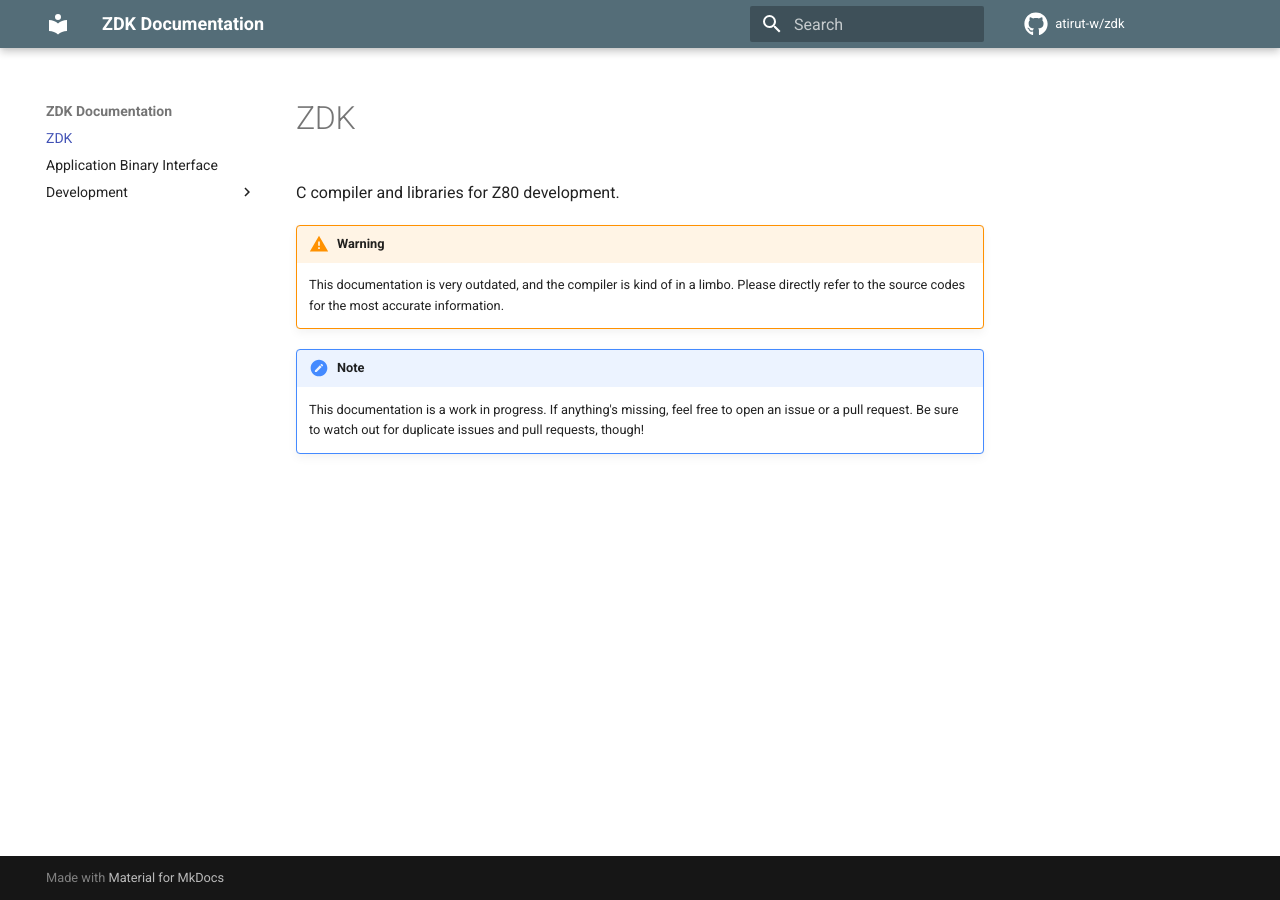
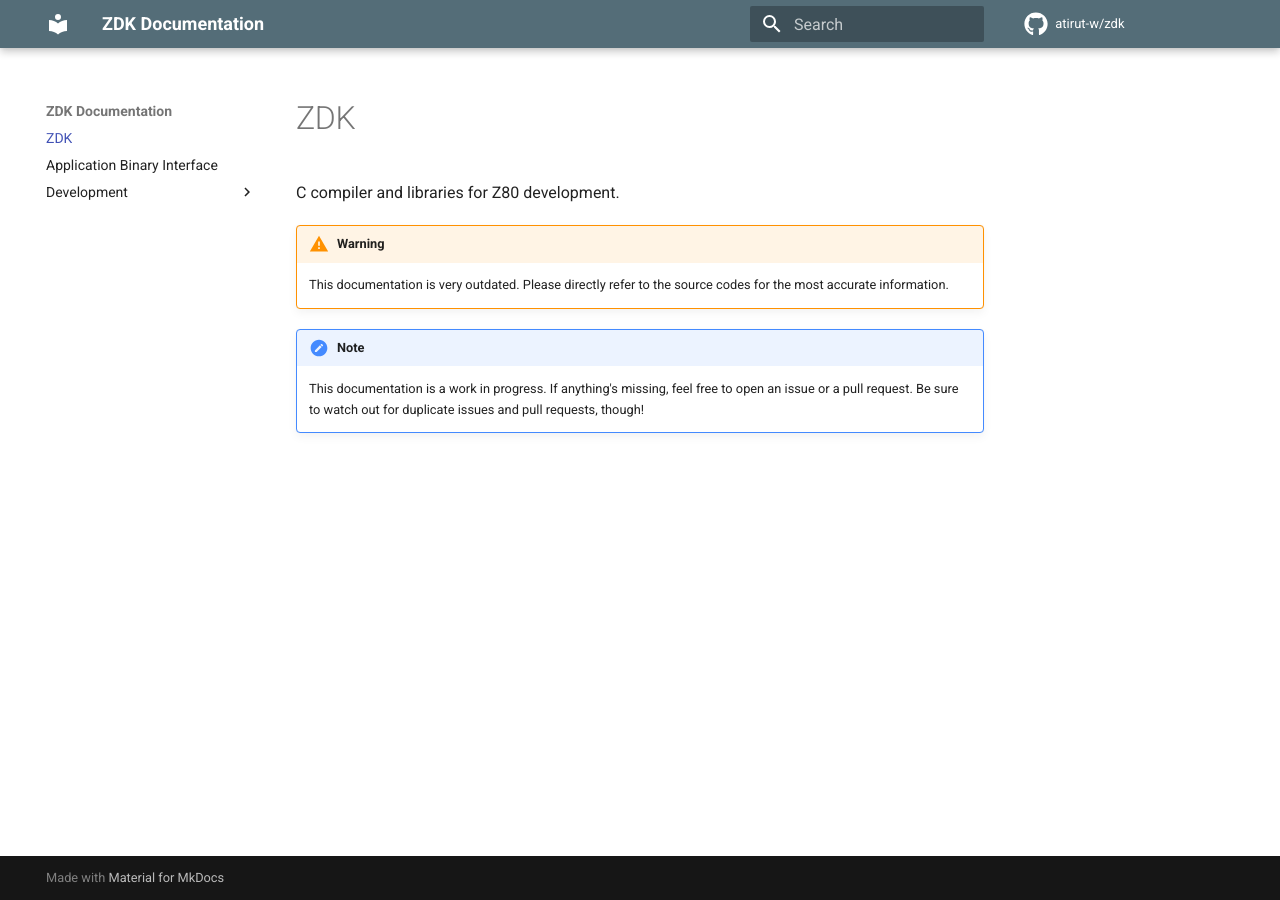
Before and after one commit to atirut-w/zdk, an MkDocs documentation site: the page built from docs/index.md, in a window 1280 px wide. Built offline with MkDocs 1.6.1 and Material for MkDocs 9.7.7, drawn with Linux system fonts in a browser that asks for light colours; comment, search, counter and statistics services are not loaded.

Commit message:
Remove limbo state warning

```diff
--- a/docs/index.md
+++ b/docs/index.md
@@ -2,7 +2,7 @@
 C compiler and libraries for Z80 development.
 
 !!! warning
-    This documentation is very outdated, and the compiler is kind of in a limbo. Please directly refer to the source codes for the most accurate information.
+    This documentation is very outdated. Please directly refer to the source codes for the most accurate information.
 
 !!! note
     This documentation is a work in progress. If anything's missing, feel free to open an issue or a pull request. Be sure to watch out for duplicate issues and pull requests, though!
```
Also changed, not shown: README.md (+0 -3 lines).
